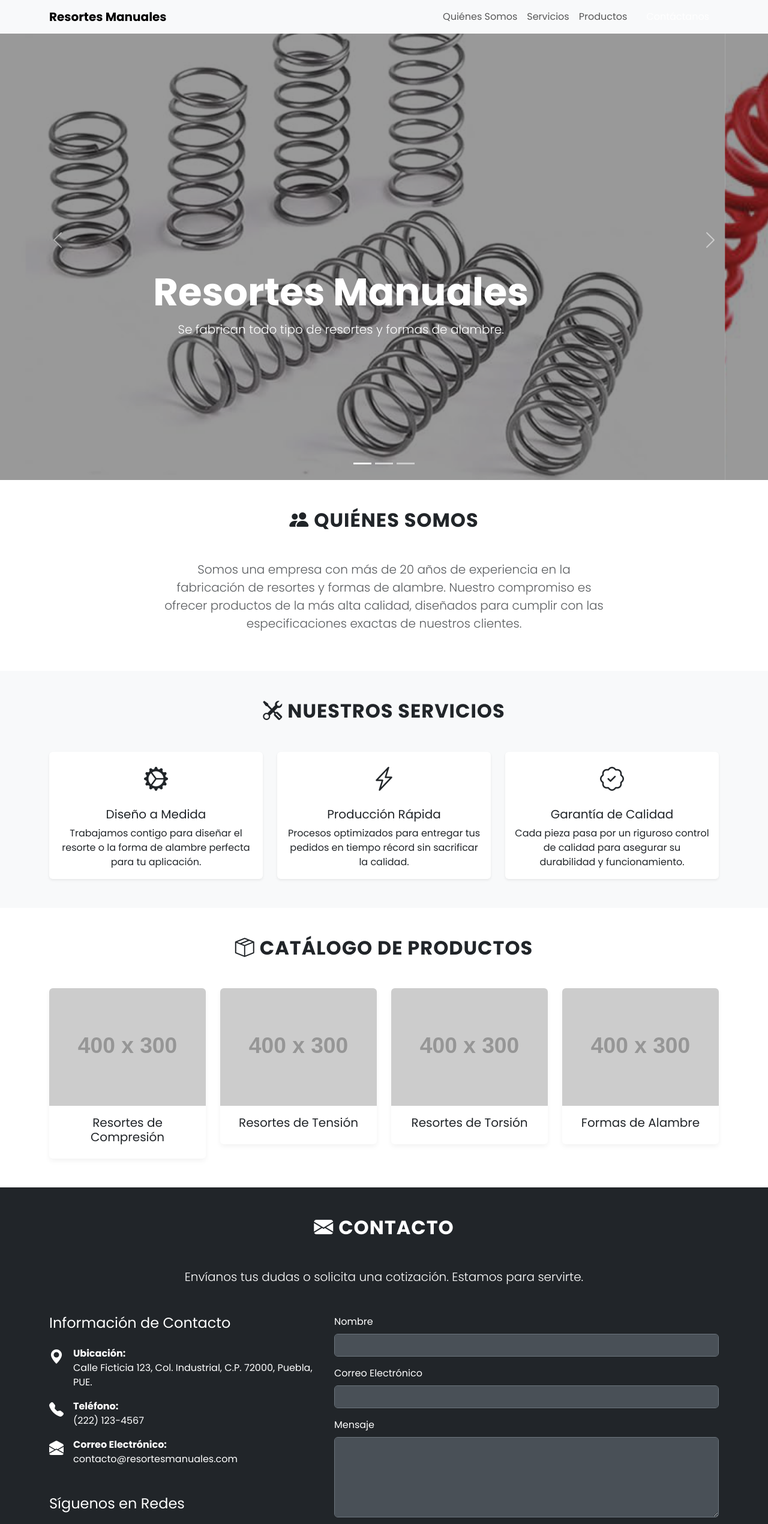
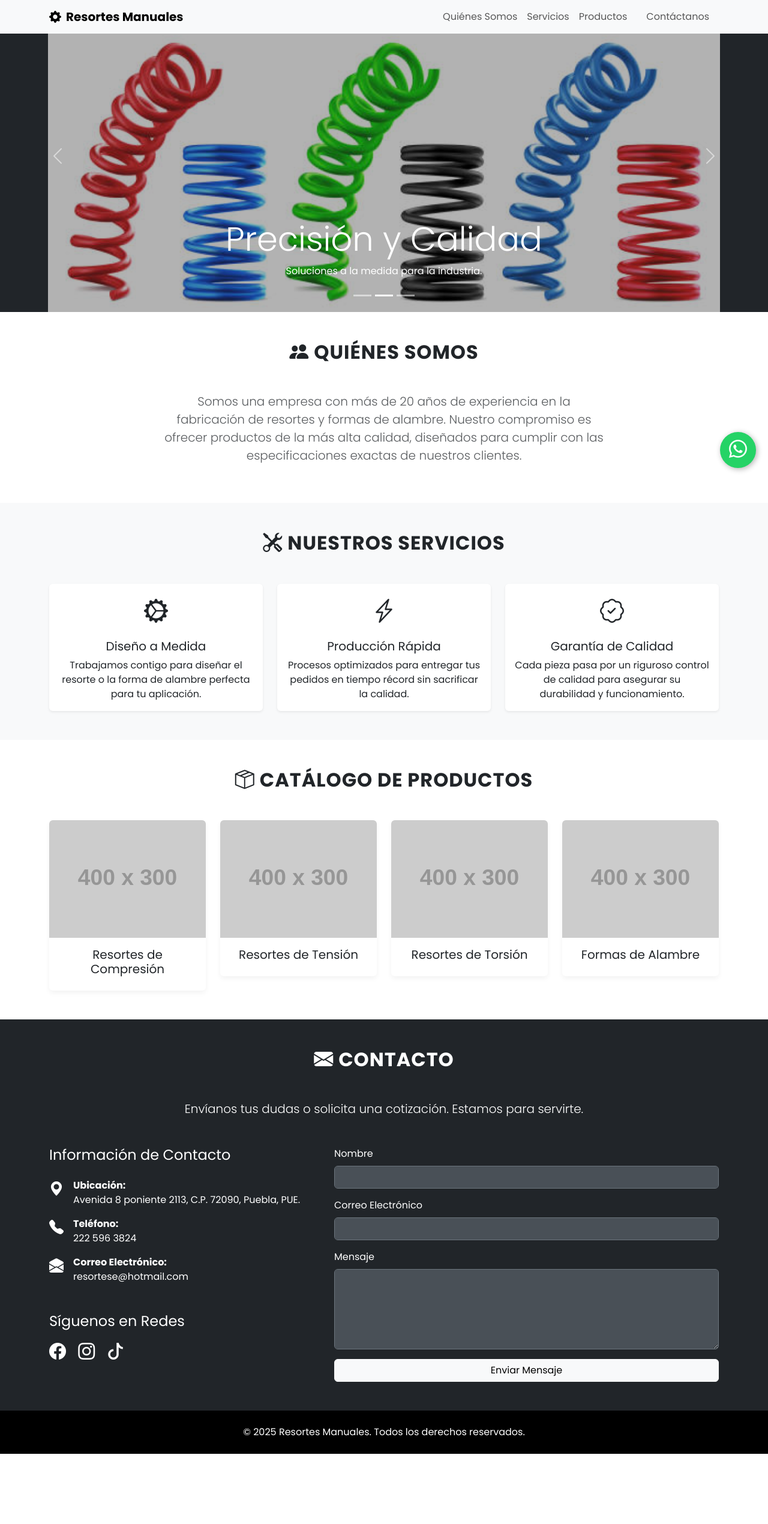
Before and after one commit to MaarcoPolo/resortes, a plain HTML site: page index.html in a window 1280 px wide. Shown: the top 2540 px of the page at 60% size. After the commit the page ends 2423 px from the top, so only its background shows below. Drawn offline with nearby package versions, Linux system fonts and the light colour scheme; placeholder pictures from the web are drawn by us.

Commit message:
se agrega icono, whatsapp, se corrige carrusel nuevamente

```diff
--- a/index.html
+++ b/index.html
@@ -5,19 +5,19 @@
     <meta name="viewport" content="width=device-width, initial-scale=1.0">
     <title>Resortes Manuales - Fabricación a la medida</title>
     <meta name="description" content="En Resortes Manuales, se fabrican todo tipo de resortes y formas de alambre a la medida. Calidad y precisión en cada pieza.">
-
     <link href="https://cdn.jsdelivr.net/npm/bootstrap@5.3.3/dist/css/bootstrap.min.css" rel="stylesheet" integrity="sha384-QWTKZyjpPEjISv5WaRU9OFeRpok6YctnYmDr5pNlyT2bRjXh0JMhjY6hW+ALEwIH" crossorigin="anonymous">
     <link rel="stylesheet" href="https://cdn.jsdelivr.net/npm/bootstrap-icons@1.11.3/font/bootstrap-icons.min.css">
     <link rel="preconnect" href="https://fonts.googleapis.com">
     <link rel="preconnect" href="https://fonts.gstatic.com" crossorigin>
     <link href="https://fonts.googleapis.com/css2?family=Poppins:wght@300;400;600;700&display=swap" rel="stylesheet">
     <link rel="stylesheet" href="style.css">
+    <link rel="stylesheet" href="https://unpkg.com/aos@next/dist/aos.css" />
 </head>
 <body>
 
     <nav class="navbar navbar-expand-lg navbar-light bg-light fixed-top">
         <div class="container">
-            <a class="navbar-brand fw-bold" href="#">Resortes Manuales</a>
+            <a class="navbar-brand fw-bold" href="#"><i class="bi bi-gear-fill me-2"></i>Resortes Manuales</a>
             <button class="navbar-toggler" type="button" data-bs-toggle="collapse" data-bs-target="#navbarNav" aria-controls="navbarNav" aria-expanded="false" aria-label="Toggle navigation">
                 <span class="navbar-toggler-icon"></span>
             </button>
@@ -33,7 +33,7 @@
                         <a class="nav-link" href="#productos">Productos</a>
                     </li>
                     <li class="nav-item">
-                        <a class="nav-link btn btn-dark text-white px-3 ms-lg-2" href="#contacto">Contáctanos</a>
+                        <a class="nav-link btn btn-dark px-3 ms-lg-2" href="#contacto">Contáctanos</a>
                     </li>
                 </ul>
             </div>
@@ -91,7 +91,7 @@
             </div>
         </section>
 
-        <section id="servicios" class="py-5 bg-light">
+        <section id="servicios" class="py-5 bg-light" data-aos="fade-up">
             <div class="container text-center">
                 <h2 class="section-title"><i class="bi bi-tools me-2"></i>Nuestros Servicios</h2>
                 <div class="row g-4">
@@ -126,7 +126,7 @@
             </div>
         </section>
 
-        <section id="productos" class="py-5">
+        <section id="productos" class="py-5" data-aos="fade-up">
             <div class="container text-center">
                 <h2 class="section-title"><i class="bi bi-box-seam me-2"></i>Catálogo de Productos</h2>
                 <div class="row g-4">
@@ -166,7 +166,7 @@
             </div>
         </section>
 
-        <section id="contacto" class="py-5 bg-dark text-white">
+        <section id="contacto" class="py-5 bg-dark text-white" data-aos="fade-up">
             <div class="container">
                 <div class="text-center">
                     <h2 class="section-title text-white"><i class="bi bi-envelope-fill me-2"></i>Contacto</h2>
@@ -180,8 +180,8 @@
                             <i class="bi bi-geo-alt-fill fs-4 me-3"></i>
                             <div>
                                 <strong>Ubicación:</strong><br>
-                                <a href="https://maps.google.com/?q=Calle+Ficticia+123" target="_blank" class="text-white text-decoration-none">
-                                    Calle Ficticia 123, Col. Industrial, C.P. 72000, Puebla, PUE.
+                                <a href="https://maps.app.goo.gl/o7jpPB96MZxvKu8C7?g_st=aw" target="_blank" class="text-white text-decoration-none">
+                                    Avenida 8 poniente 2113, C.P. 72090, Puebla, PUE.
                                 </a>
                             </div>
                         </div>
@@ -190,7 +190,7 @@
                             <i class="bi bi-telephone-fill fs-4 me-3"></i>
                             <div>
                                 <strong>Teléfono:</strong><br>
-                                <a href="tel:+522221234567" class="text-white text-decoration-none">(222) 123-4567</a>
+                                <a href="tel:+522225963824" class="text-white text-decoration-none">222 596 3824</a>
                             </div>
                         </div>
 
@@ -198,20 +198,20 @@
                             <i class="bi bi-envelope-open-fill fs-4 me-3"></i>
                             <div>
                                 <strong>Correo Electrónico:</strong><br>
-                                <a href="mailto:contacto@resortesmanuales.com" class="text-white text-decoration-none">contacto@resortesmanuales.com</a>
+                                <a href="mailto:resortese@hotmail.com" class="text-white text-decoration-none">resortese@hotmail.com</a>
                             </div>
                         </div>
 
                         <h4 class="mt-5 mb-3">Síguenos en Redes</h4>
                         <div class="social-icons">
-                            <a href="#" target="_blank" class="text-white me-3 fs-3"><i class="bi bi-facebook"></i></a>
+                            <a href="http://facebook.com/resortese" target="_blank" class="text-white me-3 fs-3"><i class="bi bi-facebook"></i></a>
                             <a href="#" target="_blank" class="text-white me-3 fs-3"><i class="bi bi-instagram"></i></a>
-                            <a href="#" target="_blank" class="text-white fs-3"><i class="bi bi-tiktok"></i></a>
+                            <a href="https://www.tiktok.com/@resortesmanuales?_t=ZS-90dFbjrvsN0&_r=1" target="_blank" class="text-white fs-3"><i class="bi bi-tiktok"></i></a>
                         </div>
                     </div>
 
                     <div class="col-lg-7">
-                         <form action="https://formsubmit.co/tu-correo@dominio.com" method="POST">
+                        <form action="https://formsubmit.co/tu-correo@dominio.com" method="POST">
                             <input type="hidden" name="_next" value="https://TU_USUARIO.github.io/TU_REPOSITORIO/">
                             <input type="hidden" name="_captcha" value="false">
                             <div class="mb-3">
@@ -240,7 +240,11 @@
         </div>
     </footer>
 
+    <script src="https://unpkg.com/aos@next/dist/aos.js"></script>
     <script src="https://cdn.jsdelivr.net/npm/bootstrap@5.3.3/dist/js/bootstrap.bundle.min.js" integrity="sha384-YvpcrYf0tY3lHB60NNkmXc5s9fDVZLESaAA55NDzOxhy9GkcIdslK1eN7N6jIeHz" crossorigin="anonymous"></script>
     <script src="script.js"></script>
+    <a href="https://api.whatsapp.com/send?phone=522225963824&text=Hola!%20Quisiera%20más%20información." class="whatsapp-flotante" target="_blank">
+        <i class="bi bi-whatsapp"></i>
+    </a>
 </body>
 </html>
--- a/script.js
+++ b/script.js
@@ -1,7 +1,11 @@
-// Espera a que todo el contenido del DOM esté cargado
 document.addEventListener('DOMContentLoaded', function () {
+  // ======== INICIALIZAR LIBRERÍA DE ANIMACIONES (AOS) ========
+  AOS.init({
+    duration: 800, // Duración de la animación en milisegundos
+    once: true, // La animación se ejecuta solo una vez
+  })
+
   // ======== ACTUALIZACIÓN DINÁMICA DEL AÑO EN EL FOOTER ========
-  // Busca el elemento con el id 'current-year' y le inserta el año actual.
   const yearSpan = document.getElementById('current-year')
   if (yearSpan) {
     yearSpan.textContent = new Date().getFullYear()
--- a/style.css
+++ b/style.css
@@ -3,10 +3,9 @@
     --bs-body-font-family: 'Poppins', sans-serif;
 }
 
-/* Habilita el scroll suave en toda la página */
 html {
     scroll-behavior: smooth;
-    scroll-padding-top: 70px; /* Ajuste para el navbar fijo */
+    scroll-padding-top: 70px;
 }
 
 body {
@@ -20,21 +19,51 @@ body {
     letter-spacing: 1px;
 }
 
-/* ======== ESTILOS DEL CARRUSEL ======== */
+/* =============================================================== */
+/* ======== ESTILOS DEL CARRUSEL (SOLUCIÓN RESPONSIVA FINAL) ======== */
+/* =============================================================== */
+
+/* 1. Definimos una altura para el contenedor de cada slide (.c-item) */
 .c-item {
-    height: 100vh; /* Altura completa de la pantalla */
-    min-height: 480px;
+    background-color: #212529; /* Fondo oscuro para el "letterboxing" */
+    /* Altura por defecto para pantallas grandes (escritorio) */
+    height: 65vh; /* Ocupará el 65% de la altura de la pantalla */
 }
 
+/* 2. Hacemos que la imagen quepa DENTRO del contenedor sin cortarse */
 .c-img {
-    height: 100%;
-    object-fit: cover; /* Asegura que la imagen cubra todo el espacio */
-    filter: brightness(0.6); /* Oscurece la imagen para que el texto resalte */
+    height: 100%; /* La imagen intentará llenar la altura del contenedor */
+    width: 100%; /* La imagen intentará llenar el ancho */
+    object-fit: contain; /* <-- LA MAGIA ESTÁ AQUÍ. Se ajusta sin deformarse ni cortarse */
+    filter: brightness(0.7);
 }
 
-.carousel-caption {
-    bottom: 25%; /* Posiciona el texto más centrado */
+/* 3. MEDIA QUERIES: Adaptamos la altura para diferentes dispositivos */
+
+/* Para Tabletas (pantallas de hasta 992px de ancho) */
+@media (max-width: 992px) {
+    .c-item {
+        height: 50vh; /* Un poco más bajo para tabletas */
+    }
 }
+
+/* Para Celulares (pantallas de hasta 768px de ancho) */
+@media (max-width: 768px) {
+    .carousel-caption h1 {
+        font-size: 2.2rem; /* Hacemos el texto un poco más pequeño en móviles */
+    }
+    .carousel-caption .lead {
+        font-size: 1rem;
+    }
+    .c-item {
+        height: 40vh; /* Más bajo todavía para que no ocupe toda la pantalla del celular */
+    }
+}
+
+/* =============================================================== */
+/* ======== FIN DE LOS ESTILOS DEL CARRUSEL ======== */
+/* =============================================================== */
+
 
 /* ======== ESTILOS DE SERVICIOS ======== */
 #servicios .card {
@@ -48,7 +77,7 @@ body {
 
 /* ======== ESTILOS DE PRODUCTOS (INTERACTIVOS) ======== */
 .product-card {
-    overflow: hidden; /* Oculta lo que se salga de la tarjeta */
+    overflow: hidden;
     border: none;
     box-shadow: 0 4px 8px rgba(0,0,0,0.05);
     transition: transform 0.3s ease, box-shadow 0.3s ease;
@@ -64,7 +93,7 @@ body {
 }
 
 .product-card:hover img {
-    transform: scale(1.1); /* Efecto de zoom en la imagen */
+    transform: scale(1.1);
 }
 
 
@@ -92,5 +121,30 @@ body {
 
 .social-icons a:hover {
     transform: scale(1.2);
-    color: #adb5bd !important; /* Un gris claro para el efecto hover */
+    color: #adb5bd !important;
 }
+
+.whatsapp-flotante {
+    position: fixed;
+    bottom: 20px;
+    right: 20px;
+    background-color: #25D366; /* Color oficial de WhatsApp */
+    color: white;
+    width: 60px;
+    height: 60px;
+    border-radius: 50%;
+    text-align: center;
+    font-size: 30px;
+    box-shadow: 2px 2px 10px rgba(0,0,0,0.3);
+    z-index: 1000; /* Asegura que esté por encima de todo */
+    display: flex;
+    align-items: center;
+    justify-content: center;
+    text-decoration: none;
+    transition: transform 0.3s ease;
+}
+
+.whatsapp-flotante:hover {
+    transform: scale(1.1);
+    color: white;
+}
```
